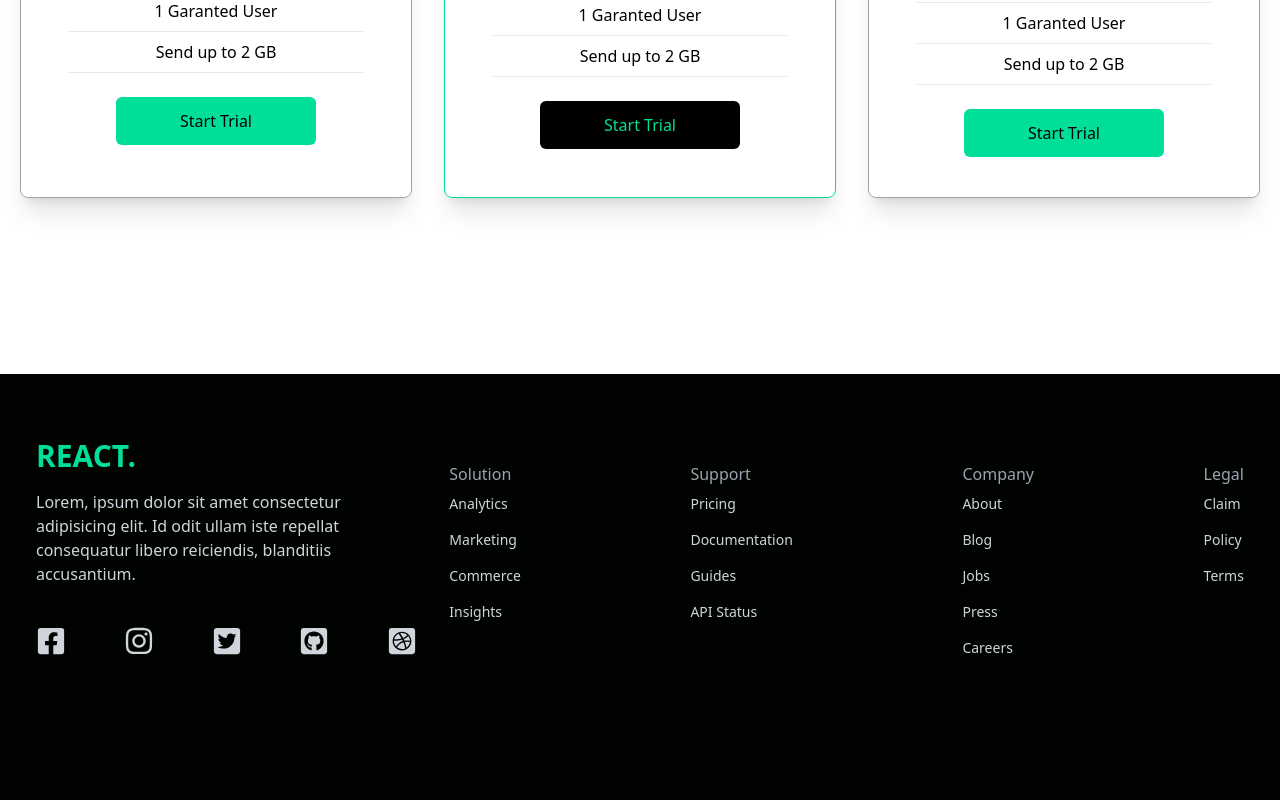
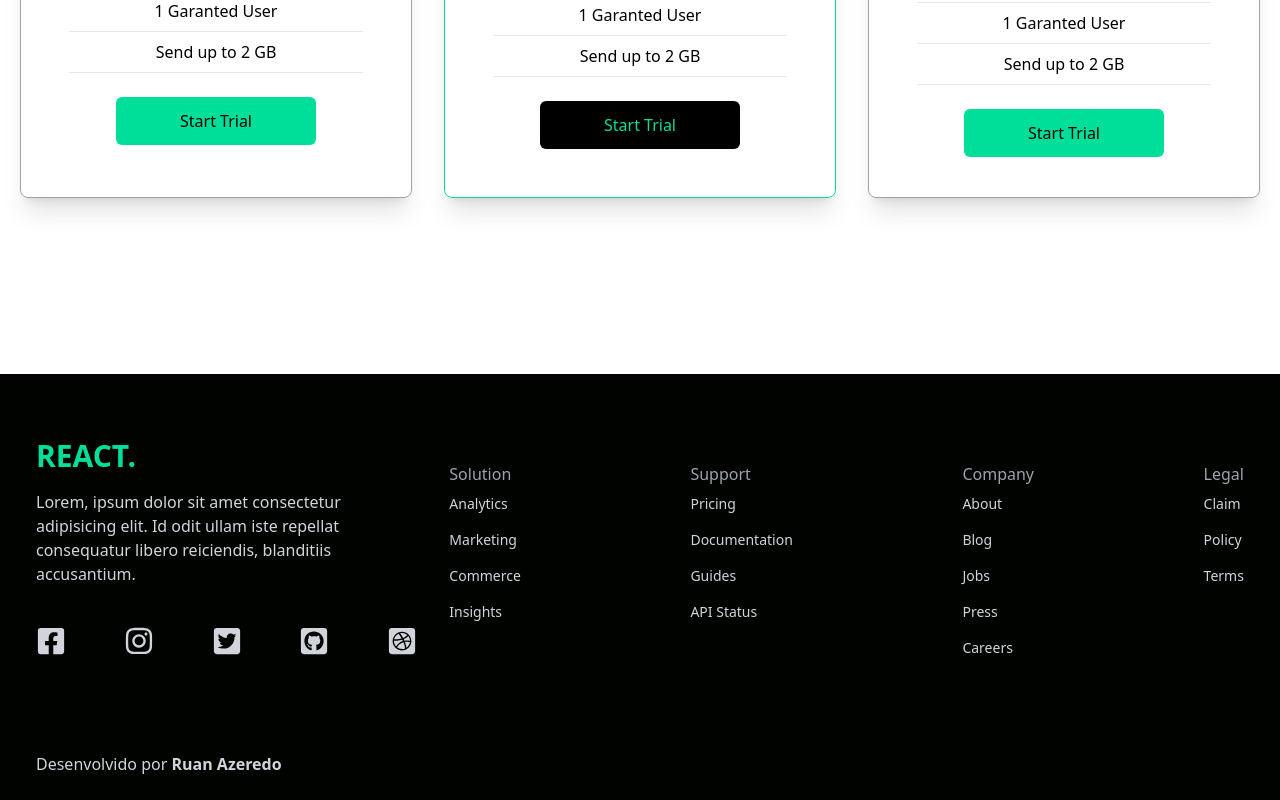
Before and after one commit to Ruan-Azeredo/Finance-Landing-Page, a React (Create React App) app: page / in a window 1280 px wide. Shown: the part 2102-2902 px from the top of the page. Before the commit the page ends 2846 px from the top, so only its background shows below. Built offline with nearby package versions, Linux system fonts and the light colour scheme; the HTML template or start-up script is replaced by a standard one.

Commit message:
:sparkles: feat: adiciona Desenvolvido por Ruan Az

```diff
--- a/src/components/Footer.jsx
+++ b/src/components/Footer.jsx
@@ -9,7 +9,7 @@ import {
 
 const Footer = () => {
     return (
-        <div className='max-w-[1240px] mx-auto py-16 px-4 grid lg:grid-cols-3 gap-8 text-gray-300'>
+            <div className='max-w-[1240px] mx-auto pt-16 pb-6 px-4 grid lg:grid-cols-3 gap-8 text-gray-300'>
                 <div>
                     <h1 className="w-full text-3xl font-bold text-[#00df9a]">REACT.</h1>
                     <p className="py-4">
@@ -61,6 +61,9 @@ const Footer = () => {
                         </ul>
                     </div>
                 </div>
+                <div className='pt-10'>
+                    <a href="https://ruanazeredo.vercel.app/">Desenvolvido por <span className='font-bold'>Ruan Azeredo</span></a>
+                </div>
             </div>
     )
 }
```
Lines whose indentation alone changed are shown as unchanged.
